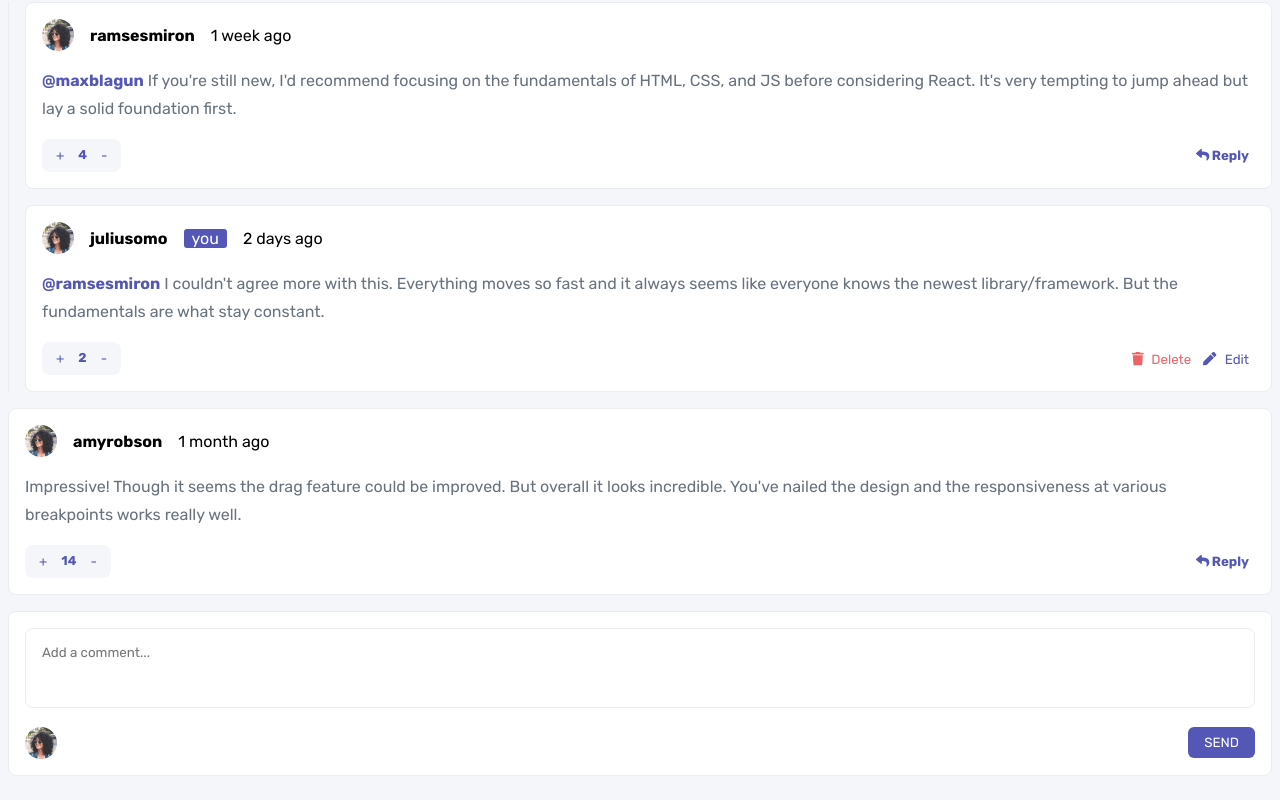
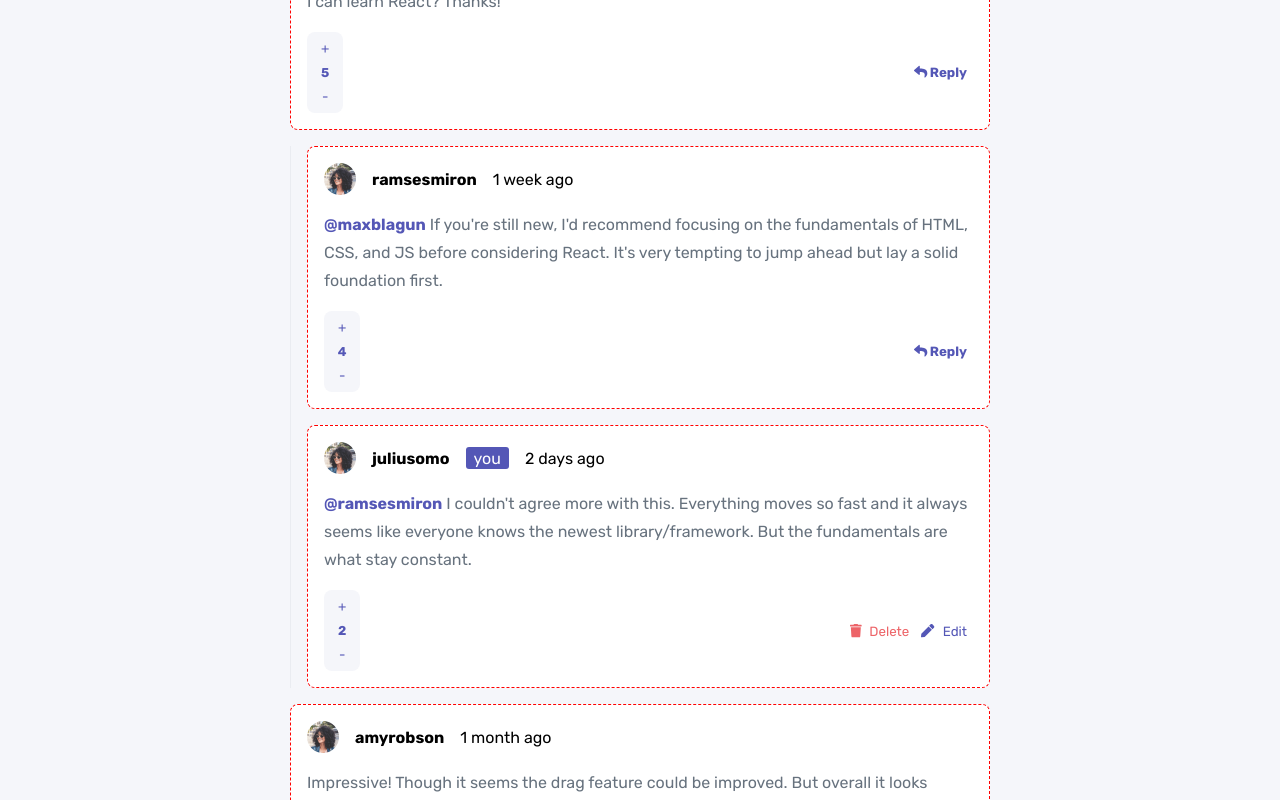
Before and after one commit to tyler-daigle/comments-challenge, a React (Create React App) app: page / in a window 1280 px wide. Shown: the part 420-1220 px from the top of the page. Built offline with nearby package versions, Linux system fonts and the light colour scheme.

Commit message:
changing styles for desktop mode

```diff
--- a/src/components/Comment.js
+++ b/src/components/Comment.js
@@ -42,19 +42,21 @@ export default function Comment({ comment, currentUser }) {
           cancelHandler={dialogCancel}
         />
       )}
+
       <div className={styles.commentContainer}>
         <CommentHeader comment={comment} currentUser={currentUser} />
+
         <p className={styles.commentText}>
           {comment.replyingTo && <ReplyingTo username={comment.replyingTo} />}{" "}
           {comment.content}
         </p>
+
         <div className={styles.commentControls}>
           <VoteButton
             numberVotes={numVotes}
             incVotes={incVotes}
             decVotes={decVotes}
           />
-
           {currentUser === comment.user.username ? (
             <div className={styles.editControlsContainer}>
               <button
--- a/src/components/DeleteDialog.js
+++ b/src/components/DeleteDialog.js
@@ -12,9 +12,9 @@ export default function DeleteDialog({ okHandler, cancelHandler, open }) {
   return (
     <dialog ref={deleteDialogRef}>
       <h2 className={styles.dialogHeader}>Delete Comment</h2>
-      <p>
+      <p className={styles.dialogContent}>
         Are you sure you want to delete this comment? This will remove the
-        command and can't be undone.
+        comment and can't be undone.
       </p>
       <div className={styles.dialogButtonContainer}>
         <button className={styles.cancelButton} onClick={cancelHandler}>
--- a/src/style/Comment.module.css
+++ b/src/style/Comment.module.css
@@ -59,3 +59,9 @@
 .editButton:active {
   color: hsl(239, 57%, 85%);
 }
+
+@media (min-width: 600px) {
+  .commentContainer {
+    border: dashed 1px red;
+  }
+}
--- a/src/style/CommentHeader.module.css
+++ b/src/style/CommentHeader.module.css
@@ -9,7 +9,7 @@
 }
 
 .youBadge {
-  padding: 0 0.5rem;
+  padding: 0.1rem 0.5rem;
   border-radius: 3px;
   color: white;
   background-color: hsl(238, 40%, 52%);
--- a/src/style/CommentList.module.css
+++ b/src/style/CommentList.module.css
@@ -13,3 +13,10 @@
 .repliesContainer .commentList {
   padding-left: 1rem;
 }
+
+@media (min-width: 600px) {
+  .commentList {
+    max-width: 700px;
+    margin: 0 auto;
+  }
+}
--- a/src/style/CreateReply.module.css
+++ b/src/style/CreateReply.module.css
@@ -51,3 +51,10 @@
   display: flex;
   justify-content: space-between;
 }
+
+@media (min-width: 600px) {
+  .createReplyContainer {
+    max-width: 700px;
+    margin: 0 auto;
+  }
+}
--- a/src/style/DeleteDialog.module.css
+++ b/src/style/DeleteDialog.module.css
@@ -21,6 +21,10 @@ dialog {
   color: white;
 }
 
+.dialogContent {
+  line-height: 1.5rem;
+}
+
 .dialogHeader {
   font-size: 1rem;
   color: hsl(212, 24%, 26%);
@@ -32,3 +36,9 @@ dialog {
 .cancelButton {
   background-color: hsl(211, 10%, 45%);
 }
+
+@media (min-width: 600px) {
+  dialog {
+    max-width: 400px;
+  }
+}
--- a/src/style/VoteButton.module.css
+++ b/src/style/VoteButton.module.css
@@ -5,6 +5,7 @@
   display: inline-flex;
   /* max-width: 7rem; */
   justify-content: center;
+  align-items: center;
   border-radius: 8px;
   font-size: 0.8rem;
 }
@@ -20,3 +21,9 @@
   color: hsl(238, 40%, 52%);
   cursor: pointer;
 }
+
+@media (min-width: 600px) {
+  .voteButtonContainer {
+    flex-direction: column;
+  }
+}
```
